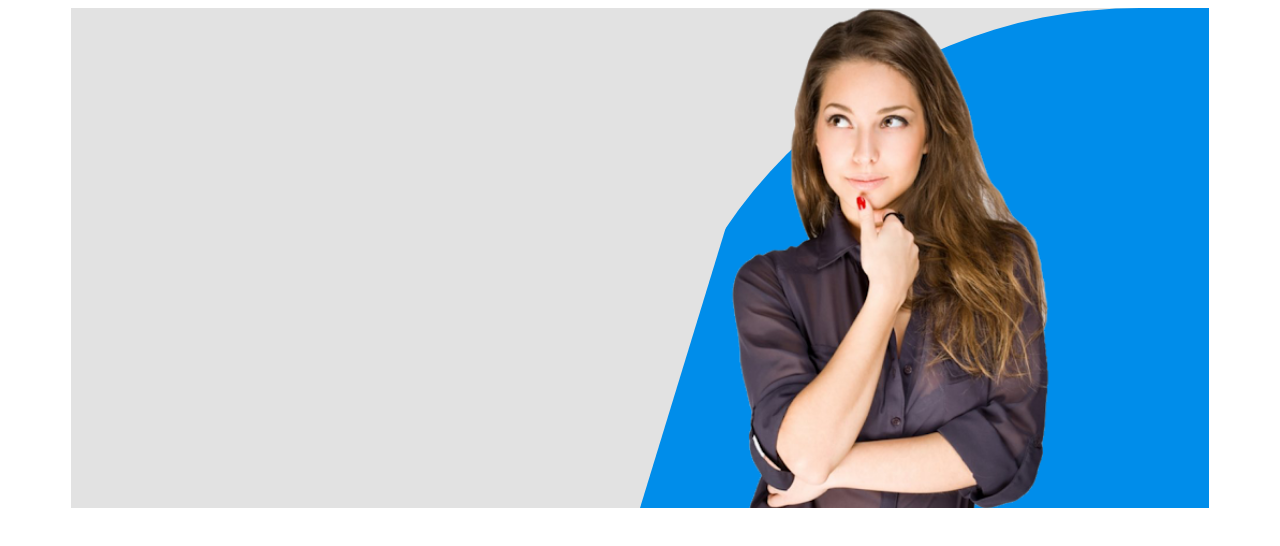
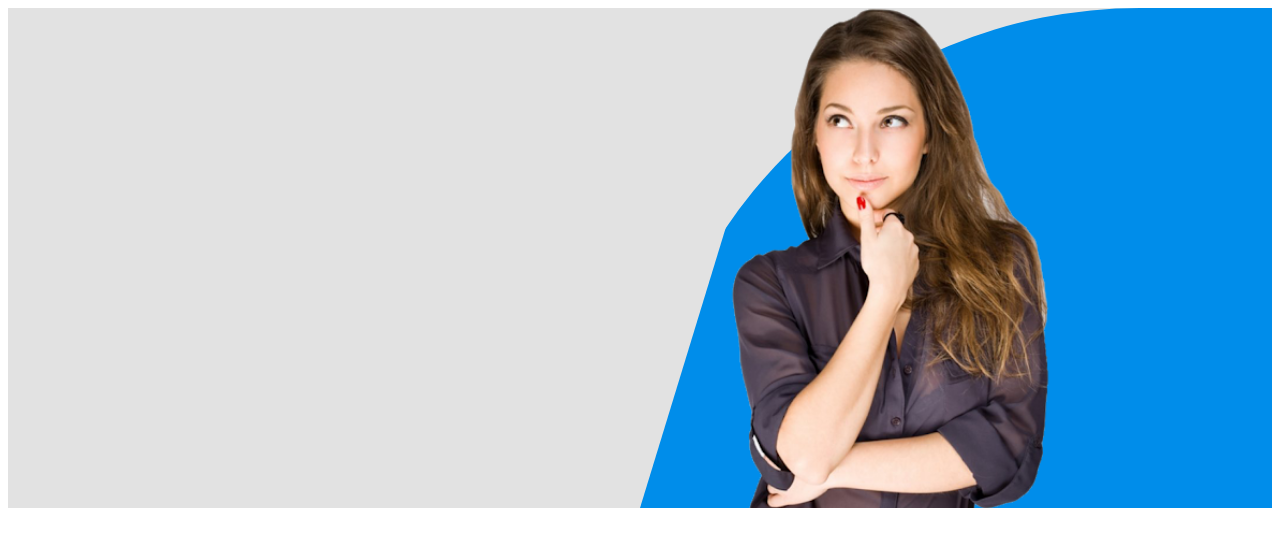
Before and after one commit to mkmDEV/hero-test, a plain HTML site: page index.html in a window 1280 px wide. Drawn offline with Linux system fonts and the light colour scheme.

Commit message:
- hide hero overflow     - remove hero width

```diff
--- a/style.scss
+++ b/style.scss
@@ -12,10 +12,9 @@ body {
 }
 
 .hero {
-  overflow-y: hidden;
+  overflow: hidden;
   background: $heroBgColor;
   margin: 0 auto;
-  width: 90%;
   height: $heroRowHeight;
   display: flex;
   flex-direction: row;
```
Also changed, not shown: style.css, 1 other file.
